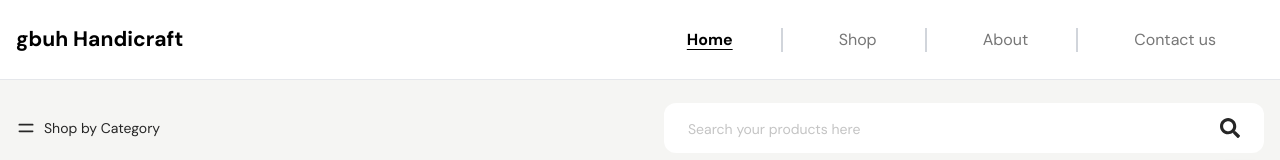
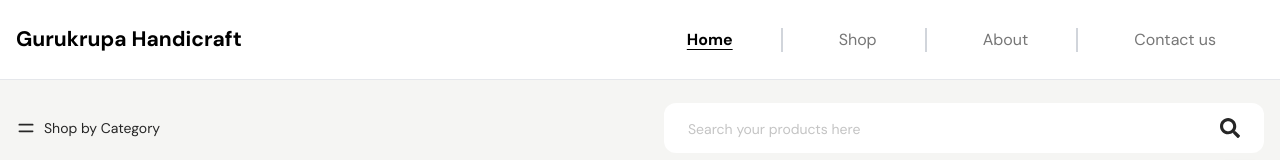
Before and after one commit to RahulThummar/gurukrupahandicraft, a React (Create React App) app: page / in a window 1280 px wide. Shown: the top 160 px of the page. Built offline with nearby package versions, Linux system fonts and the light colour scheme.

Commit message:
Loader name changes

```diff
--- a/src/components/home/Header/Header.js
+++ b/src/components/home/Header/Header.js
@@ -28,7 +28,7 @@ const Header = () => {
         <Flex className="flex items-center justify-between h-full">
           <Link to="/">
             <div>
-               <p style={{fontWeight:"600", fontSize:"21px"}}> gbuh Handicraft </p>
+               <p style={{fontWeight:"600", fontSize:"21px"}}> Gurukrupa Handicraft </p>
             </div>
           </Link>
           <div>
```
